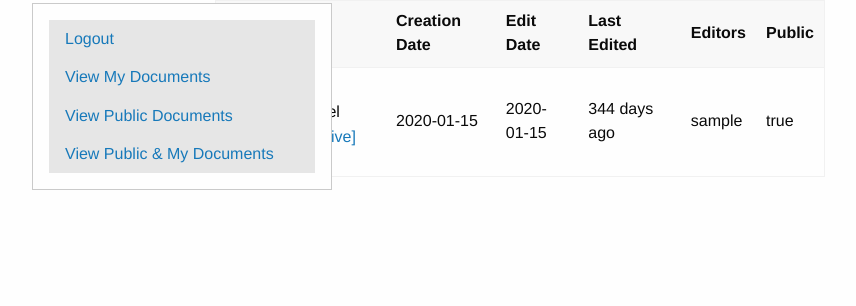
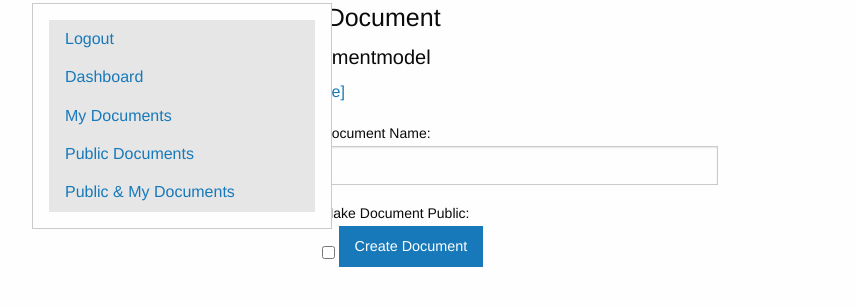
Before and after one commit to spearsmike/OverleafClone, a Django app: page / in a window 1280 px wide, after a click that opens the changed part. Shown: the part 55-361 px from the top of the page, without its empty margins (120-976 px from the left). Run offline with Django 3.2, Linux system fonts and the light colour scheme; a user stored in the database is signed in; tables that the repository leaves empty hold one stand-in row (values such as "Sample post"); some libraries are stand-ins or nearby versions.

Commit message:
Add dashboard as a landing page.

```diff
--- a/mysite/myapp/templates/base.html
+++ b/mysite/myapp/templates/base.html
@@ -39,13 +39,16 @@
                                         </li>
                                         {% if user.is_authenticated %}
                                         <li>
-                                            <a href="/documents/my">View My Documents</a>
+                                            <a href="/">Dashboard</a>
                                         </li>
                                         <li>
-                                            <a href="/documents/public">View Public Documents</a>
+                                            <a href="/documents/my">My Documents</a>
                                         </li>
                                         <li>
-                                            <a href="/documents/all">View Public & My Documents</a>
+                                            <a href="/documents/public">Public Documents</a>
+                                        </li>
+                                        <li>
+                                            <a href="/documents/all">Public & My Documents</a>
                                         </li>
                                         {% endif %}
                                     </ul>
--- /dev/null
+++ b/mysite/myapp/templates/dashboard.html
@@ -0,0 +1,36 @@
+{% extends "base.html" %}
+{% load static %}
+{% block title %}{{ title }}{% endblock %}
+{% block content %}
+{% if request.user.is_authenticated %}
+
+<div class="grid-x grid-padding-x">
+<div class="large-6 medium-10 small-12 large-offset-3 medium-offset-1 cell">
+    <h4>Your Last Document</h4>
+    <h5>{{ document.docName }}</h5>
+    <p>
+        <a href="/view_doc/{{ document.id }}">view</a>
+        <a href="/edit_doc/{{ document.id }}">edit</a>
+        <a href="/chat/{{ document.id }}">[edit live]</a>
+    </p>
+</div>
+</div>
+
+<form action="/" method="POST">
+{% csrf_token %}
+{% if form %}
+<div class="grid-x grid-padding-x">
+    <div class="large-4 medium-6 small-12 large-offset-4 medium-offset-3 cell">
+        {{ form }}
+        <input type="submit" class="button", value="Create Document"/>
+    </div>
+    </div>
+</form>
+{% endif %}
+{% endif %}
+{% endblock %}
+
+{% block scripts %}
+<!-- <script src="https://cdn.jsdelivr.net/npm/vue/dist/vue.js"></script>
+<script src="https://cdn.jsdelivr.net/npm/axios/dist/axios.min.js"></script> -->
+{% endblock %}
--- a/mysite/myapp/urls.py
+++ b/mysite/myapp/urls.py
@@ -3,7 +3,7 @@ from . import views
 from django.contrib.auth import views as auth_views
 
 urlpatterns = [
-    path('', views.all_documents),
+    path('', views.dashboard),
     path('<int:page>/', views.page),
     path('login/', auth_views.LoginView.as_view()),
     path('register/', views.register),
--- a/mysite/myapp/views.py
+++ b/mysite/myapp/views.py
@@ -176,7 +176,7 @@ def view_doc(request, doc_id):
     return render(request, "view.html", context=context)
 
 @login_required
-def index(request):
+def dashboard(request):
     if request.method == "POST":
         if request.user.is_authenticated:
             document_form = forms.CreateDocumentForm(request.POST)
@@ -190,15 +190,14 @@ def index(request):
     else:
         document_form = forms.CreateDocumentForm()
 
-    documents = models.DocumentModel.objects.filter(public=True).order_by('uploadDate')
+    document = (models.DocumentModel.objects.filter(author=request.user) | models.DocumentModel.objects.filter(public=True).order_by('uploadDate')).first()
     context = {
-        "title":"All Documents",
-        "documents":documents,
-        "view":"alldocs",
+        "title":"Landing",
+        "document":document,
         "form":document_form,
     }
 
-    return render(request, "index.html", context=context)
+    return render(request, "dashboard.html", context=context)
 
 def page(request, page=0):
     title = "Title"
--- a/mysite/mysite/settings.py
+++ b/mysite/mysite/settings.py
@@ -27,7 +27,7 @@ SECRET_KEY = utils.get_random_secret_key()
 # SECURITY WARNING: don't run with debug turned on in production!
 DEBUG = True
 
-ALLOWED_HOSTS = ["35.209.128.134"]
+ALLOWED_HOSTS = ["35.208.175.252"]
 
 LOGIN_REDIRECT_URL="/"
 LOGIN_URL="/login/"
```
